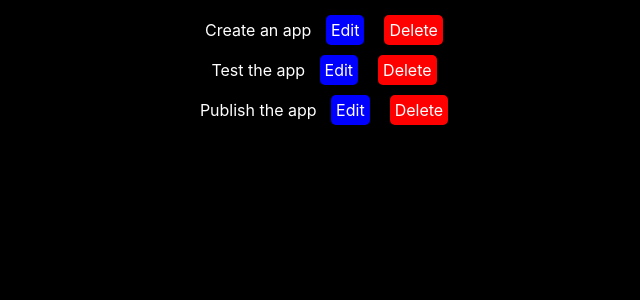
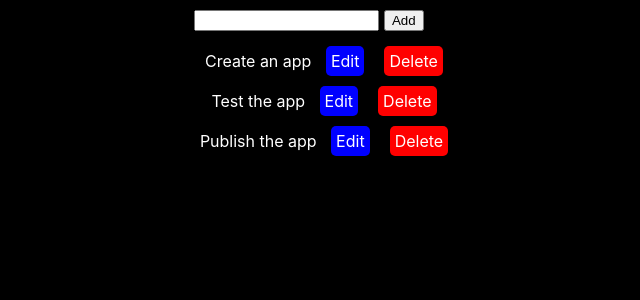
Before and after one commit to Ureeces/react-lifecycle-remake, a React (Create React App) app: page / in a window 1280 px wide. Shown: the top 300 px of the page, without its empty margins (331-971 px from the left). Built offline with nearby package versions, Linux system fonts and the light colour scheme.

Commit message:
Added input box and button. Added a handle for input box.

```diff
--- a/src/App.css
+++ b/src/App.css
@@ -6,3 +6,12 @@ body {
 div {
   text-align: center;
 }
+
+.input-error {
+  color: red;
+  margin-top: 10px;
+}
+
+input {
+  margin-top: 10px;
+}
--- a/src/App.js
+++ b/src/App.js
@@ -23,16 +23,55 @@ export default class App extends Component {
         todo: "Publish the app"
       }
     ],
+    toDoValue: "",
+    showErrorMessage: false,
+    showNoToDosMessage: false
 
   };
 
+  handleInputChange = (event) => {
+    // Shows us what value is tied to the input
+    // As it shows, each value is a single character, so for the future, we will need an array
+    // console.log(event.target.name, event.target.value);
+
+    // This turns of the error message if it has been toggled due to, well, an error
+    if(this.state.showErrorMessage) {
+      this.setState({
+        showErrorMessage: false
+      });
+    }
+
+    // This basically creates the array of target values
+    this.setState({
+      [event.target.name]: event.target.value
+    });
+  };
+
   render() {
-    const { toDoList } = this.state;
+    const { toDoList, showErrorMessage, showNoToDosMessage } = this.state;
 
     return (
-      <ToDoView
+      <div>
+        {/* Input Error Message Check */}
+        {showErrorMessage ? (
+          <div className="input-error">Please Enter a Todo!</div>
+        ) : null}
+
+        {/* Todo Input */}
+        <input
+          onChange={this.handleInputChange}
+          type="text"
+          name="toDoValue"
+          value = {this.state.toDoValue}
+        />{" "}
+
+        <button>Add</button>
+
+        {/* To Do View */}
+        <ToDoView
         toDoList = {toDoList}
-      />
+        />
+      </div>
     )
   }
 }
```
